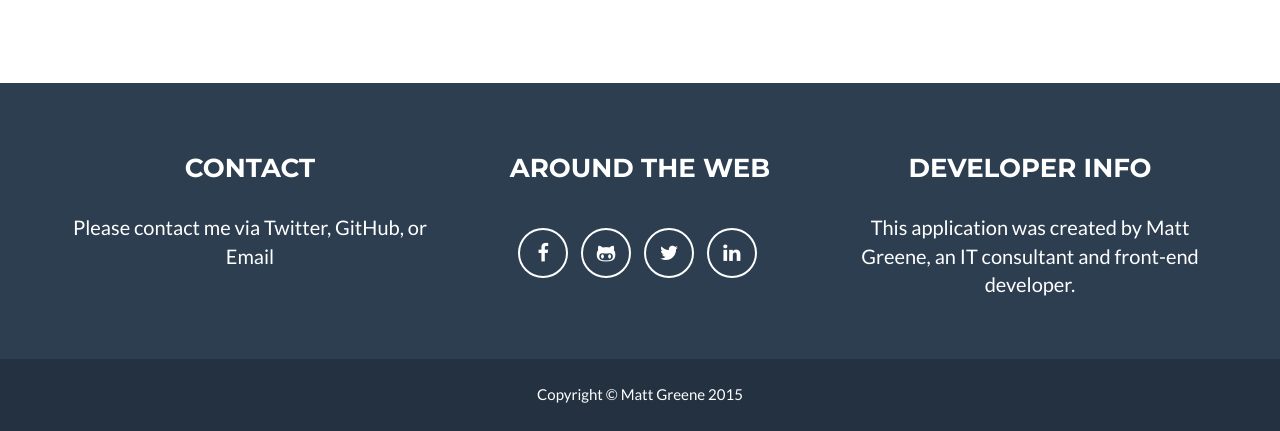
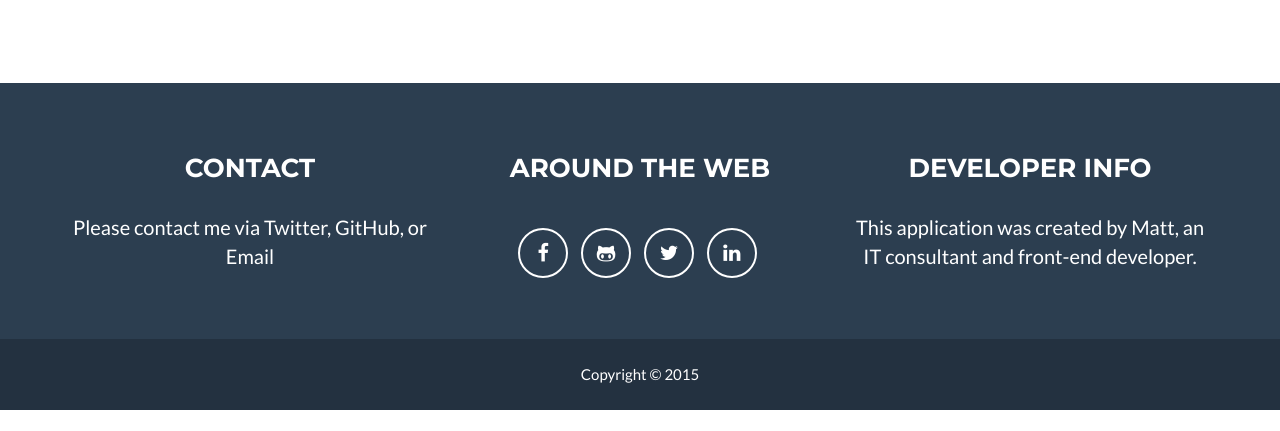
Before and after one commit to SleepyBandit/RedditRecap, a plain HTML site: page index.html in a window 1280 px wide. Shown: the part 3466-3897 px from the top of the page. After the commit the page ends 3876 px from the top, so only its background shows below. Drawn offline with nearby package versions, Linux system fonts and the light colour scheme.

Commit message:
Updated Content

```diff
--- a/index.html
+++ b/index.html
@@ -7,7 +7,7 @@
     <meta http-equiv="X-UA-Compatible" content="IE=edge">
     <meta name="viewport" content="width=device-width, initial-scale=1">
     <meta name="description" content="TIL Reddit Recap Podcast">
-    <meta name="author" content="Matt Greene">
+    <meta name="author" content="SleepyBandit">
 
     <title>TIL Reddit Recap Podcast</title>
 
@@ -211,7 +211,7 @@
                     </div>
                     <div class="footer-col col-md-4">
                         <h3>Developer Info</h3>
-                        <p>This application was created by Matt Greene, an IT consultant and front-end developer.</p>
+                        <p>This application was created by Matt, an IT consultant and front-end developer.</p>
                     </div>
                 </div>
             </div>
@@ -220,7 +220,7 @@
             <div class="container">
                 <div class="row">
                     <div class="col-lg-12">
-                        Copyright &copy; Matt Greene 2015
+                        Copyright &copy; 2015
                     </div>
                 </div>
             </div>
```
